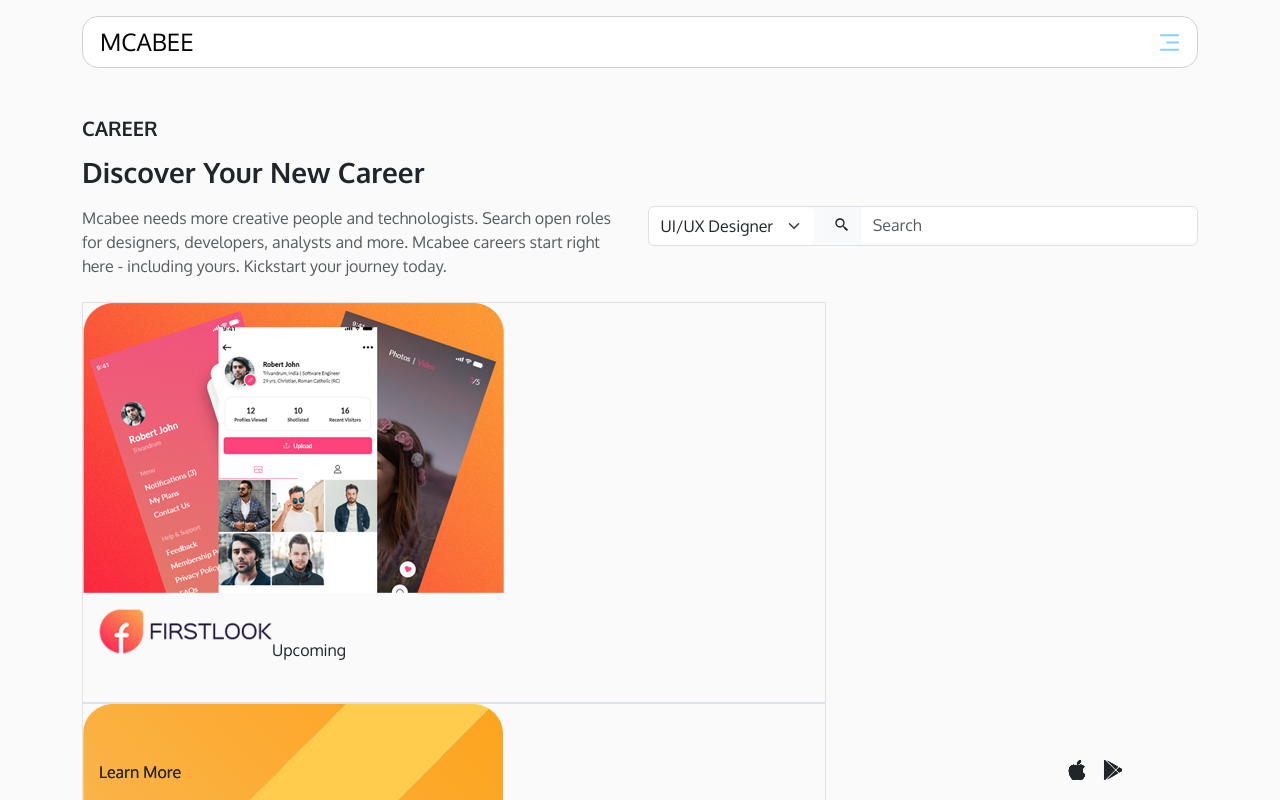
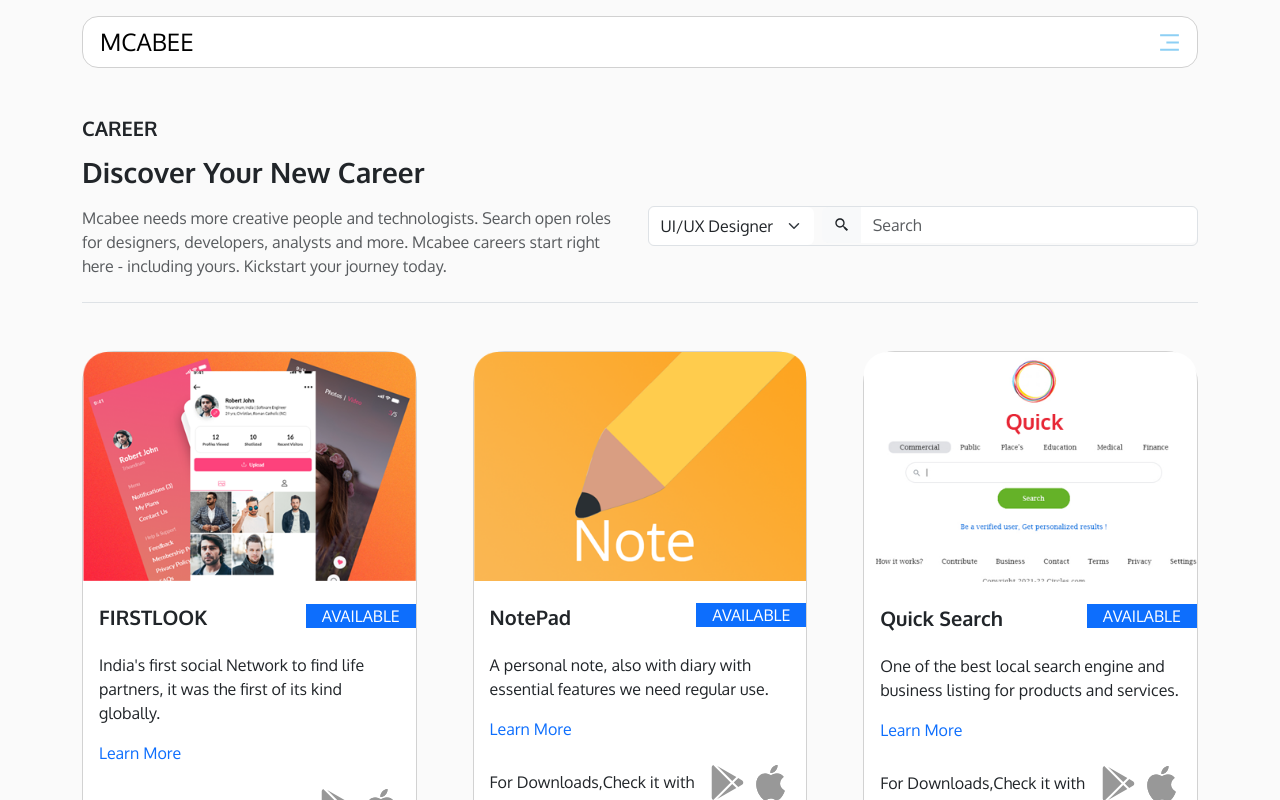
Before and after one commit to MCABEE/McAbee_Main, a React (Vite) app: page /products in a window 1280 px wide. Shown: the top 800 px of the page. Built offline with nearby package versions, Linux system fonts and the light colour scheme.

Commit message:
added dynamic rendering to the components

```diff
--- a/src/App.jsx
+++ b/src/App.jsx
@@ -20,7 +20,7 @@
         <Route path='/whoweare' element={<WhoWeAre />} />
         <Route path='/whatwedo' element={<WhatWeDo />} />
         <Route path='/products' element={<Products />} />
-        <Route path='/singleProduct' element={<SingleProduct />} />
+        <Route path='/products/:singleProduct' element={<SingleProduct />} />
         <Route path='/services' element={<Services />} />
         <Route path='/careers' element={<Careers />} />
         <Route path='/careerApply' element={<CareerApply />} />
--- a/src/data/products.js
+++ b/src/data/products.js
@@ -8,12 +8,13 @@
 
 
 
-const products = [
+const PRODUCTS = [
     {
         "image": firstlook,
         "logo": firstlooklogo,
         "availability":"AVAILABLE",
         "productName": "FIRSTLOOK",
+        "params":"Firstlook",
         "productTagline": "India's first social Network to find life partners, it was the first of its kind globally.",
         "productDesc":"Content is everywhere. It’s very often the first way your users will engage with your product. So it’s important that your content speaks to them. Content testing is how you make sure that your content is understood and well-perceived by your audience. In this article, we’ll cover what content testing is, the methods of testing content available to you, and a step-by-step guide on how to plan and conduct your research. For an expert take on content testing, we spoke to Vaida Pakulyte, UX Research & Design at Electrolux, Steve Howe, Content Designer at Shopify, and Nicole Michaelis, UX Writer at Spotify.",
         "playStoreDownloads":"100,000",
@@ -29,12 +30,13 @@
         "logo": notepadlogo,
         "availability":"BETA",
         "productName": "NotePad",
+        "params":"Notepad",
         "productTagline": "A personal note, also with diary with essential features we need regular use.",
         "productDesc":"Content is everywhere. It’s very often the first way your users will engage with your product. So it’s important that your content speaks to them. Content testing is how you make sure that your content is understood and well-perceived by your audience. In this article, we’ll cover what content testing is, the methods of testing content available to you, and a step-by-step guide on how to plan and conduct your research. For an expert take on content testing, we spoke to Vaida Pakulyte, UX Research & Design at Electrolux, Steve Howe, Content Designer at Shopify, and Nicole Michaelis, UX Writer at Spotify.",
-        "playStoreDownloads":"100,000",
-        "ratingonPlayStore":4.2,
-        "appStoreDownloads":"50,000",
-        "ratingonAppStore":4.3,
+        "playStoreDownloads":"500,000",
+        "ratingonPlayStore":4.5,
+        "appStoreDownloads":"80,000",
+        "ratingonAppStore":4.8,
         "link": "",
         "playStoreLink":"",
         "appStoreLink":""
@@ -44,12 +46,13 @@
         "logo": quicklogo,
         "availability":"UPCOMING",
         "productName": "Quick Search",
+        "params":"Quick_search",
         "productTagline": "One of the best local search engine and business listing for products and services.",
         "productDesc":"Content is everywhere. It’s very often the first way your users will engage with your product. So it’s important that your content speaks to them. Content testing is how you make sure that your content is understood and well-perceived by your audience. In this article, we’ll cover what content testing is, the methods of testing content available to you, and a step-by-step guide on how to plan and conduct your research. For an expert take on content testing, we spoke to Vaida Pakulyte, UX Research & Design at Electrolux, Steve Howe, Content Designer at Shopify, and Nicole Michaelis, UX Writer at Spotify.",
-        "playStoreDownloads":"100,000",
-        "ratingonPlayStore":4.2,
-        "appStoreDownloads":"50,000",
-        "ratingonAppStore":4.3,
+        "playStoreDownloads":"10,000",
+        "ratingonPlayStore":3.8,
+        "appStoreDownloads":"5,000",
+        "ratingonAppStore":3.3,
         "link": "",
         "playStoreLink":"",
         "appStoreLink":""
@@ -57,4 +60,4 @@
 ]
 
 
-export default products
+export default PRODUCTS
--- a/src/pages/products/productsContainer/ProductsConatiner.jsx
+++ b/src/pages/products/productsContainer/ProductsConatiner.jsx
@@ -1,64 +1,53 @@
 import React, { useRef, useState } from "react";
-// Import Swiper React components
-import { Swiper, SwiperSlide } from "swiper/react";
-// import Swiper core and required modules
-import SwiperCore, { Navigation, Pagination, Scrollbar, A11y, Autoplay } from 'swiper';
+
 
 import { FaGooglePlay } from "react-icons/fa"
 import { BsApple } from "react-icons/bs"
 
-
+import image from "../../../assets/homeassets/firstlookproductimg.png"
 
 import "./productcontainer.scss"
 
-import products from "../../../data/products"
+import PRODUCTS from "../../../data/products"
+import { Link } from "react-router-dom";
 
 
 export default function ProductsContainer() {
 
     return (
         <>
-            <div>
-                {
-                    products?.map((item) => {
-                        return (
-                            <div className="carouselcard col col-lg-8 border">
-                                {/* main image */}
-                                <div>
-                                    <img src={item.image} className="swiper-lazy" alt="" />
-                                </div>
-                                {/* details card */}
-                                <div className=" card-body p-3">
-                                    <div className="d-flex flex-column">
-                                        <div className="d-flex align-items-end ">
-                                            <div>
-                                                <div className="productLogo">
-                                                    <img src={item.logo} alt="" />
-                                                </div>
-                                                <h6 className="ps-2 fw-700 text-muted">{item.title}</h6>
-                                            </div>
-                                            <div>
-                                                Upcoming
+            <div className=' pt-5 pb-3 border-top'>
+                <div className="d-flex flex-column flex-lg-row gap-3 justify-content-between">
+                    {/*  */}
+                    {/* Product Card Start here */}
+                    {/* Product Card Start here */}
+                    {/* Product Card Start here */}
+                    {
+                        PRODUCTS.map((PRODUCT) => {
+                            return (
+                                <div key={PRODUCT.productName} className="card productContainerCard pb-3" >
+                                    <img src={PRODUCT.image} className="card-img-top" alt="..." />
+                                    <div className="card-body position-relative pt-4" >
+                                        <h5 className="card-title fs-5 fw-700">{PRODUCT.productName}</h5>
+                                        <p className="position-absolute bg-primary px-3 text-white" style={{ top: "1.4rem", right: "0" }}>AVAILABLE</p>
+                                        <p className="card-text pt-3">{PRODUCT.productTagline}</p>
+                                        <Link to={`/products/${PRODUCT.params}`}>Learn More</Link>
+                                        <div className="pt-4 d-flex align-items-center">
+                                            <p className="m-0">For Downloads,Check it with</p>
+                                            <div className="ps-3 d-flex gap-2 storeIcons">
+                                                <a href="#"><FaGooglePlay size={35} /></a>
+                                                <a href="#"><BsApple size={35} /></a>
                                             </div>
                                         </div>
                                     </div>
-                                    <p className="producttext text-secondary pt-2">{item.content}</p>
+                                </div>
+                            )
+                        })
+                    }
 
-                                    <div className=" position-absolute bottom-0 pb-3" style={{ width: "80%" }}>
-                                        <div className="d-flex justify-content-between">
-                                            <a className="text-muted pc-learnmore" style={{ fontSize: "1rem" }}>Learn More</a>
-                                            <div className="d-flex gap-3">
-                                                <BsApple className="pc-bs-apple" size={20} />
-                                                <FaGooglePlay className="pc-googleplay" size={20} />
-                                            </div>
-                                        </div>
-                                    </div>
-
-                                </div>
-                            </div>
-                        )
-                    })
-                }
+                    {/*  */}
+                    {/* Product cardv ends here */}
+                </div>
             </div>
 
         </>
--- a/src/pages/products/productsContainer/productcontainer.scss
+++ b/src/pages/products/productsContainer/productcontainer.scss
@@ -1,123 +1,25 @@
-.product-carousel-container {
-    .swiper {
-      width: 100%;
-      height: 100%;
+.productContainerCard{
+    border-radius: 2rem;
+    width: 30%;
+    .storeIcons a{
+        color: #989898;
+        &:hover{
+        color: #444444;
+        }
     }
+}
 
-    .swiper-slide {
-      text-align: center;
-      font-size: 18px;
-      background: #fff;
 
-      /* Center slide text vertically */
-      display: flex;
-      justify-content: center;
-      align-items: center;
-      height: 100%;
-      border-radius: 2rem 2rem 2rem 2rem;
-      .carouselcard {
-        display: flex;
-        flex-direction: column;
-        border-radius: 1.5rem;
-        card-body {
-          h6 {
-            font-size: 1.1rem;
-            font-weight: bolder;
-          }
+@media (max-width:768px){
+    .productContainerCard{
+        border-radius: 2rem;
+        width: 100%;
+        gap: 2rem;
+        FaGooglePlay{
+            &:hover{
+                color: azure;
+                cursor: pointer;
+            }
         }
-        .productLogo {
-          width: 2.5rem;
-          height: 2.5rem;
-          img {
-            width: 100%;
-            height: 100%;
-            object-fit: contain;
-          }
-        }
-        .producttext {
-          font-size: 1rem;
-          text-align: left;
-        }
-      }
     }
-    .swiper-slide .carouselcard {
-      width: 100%;
-    }
-
-    .swiper-slide img {
-      display: block;
-      width: 100%;
-      height: 100%;
-      object-fit: cover;
-    }
-    .pc-learnmore:hover {
-      color: #0a7bbf !important;
-      text-decoration: underline;
-      cursor: pointer;
-    }
-    .pc-bs-apple,
-    .pc-googleplay {
-      color: #b2b2b2;
-      cursor: pointer;
-    }
-    .pc-bs-apple:hover,
-    .pc-googleplay:hover {
-      color: rgb(33, 37, 41);
-    }
-  }
-
-  // code for buttons to dislayo outside the contaainer
-
-  // media screens
-
-  @media screen and (min-width: 1200px) {
-    /* CSS styles for screens with a maximum width of 1200px */
-    .product-carousel-container {
-      .swiper-slide {
-        .carouselcard {
-          height: 550px;
-        }
-      }
-    }
-  }
-  @media screen and (max-width: 1200px) {
-    /* CSS styles for screens with a maximum width of 1200px */
-    .product-carousel-container {
-      .swiper-slide {
-        .carouselcard {
-          height: 370px;
-        }
-      }
-    }
-  }
-
-  @media screen and (max-width: 992px) {
-    /* CSS styles for screens with a maximum width of 600px */
-    .product-carousel-container {
-      .swiper-slide {
-        .carouselcard {
-          height: 380px;
-        }
-      }
-    }
-  }
-  @media screen and (max-width: 768px) {
-    /* CSS styles for screens with a maximum width of 600px */
-    .product-carousel-container {
-      .swiper-slide {
-        .carouselcard {
-          height: 400px;
-        }
-      }
-    }
-  }
-  @media screen and (max-width: 576px) {
-    /* CSS styles for screens with a maximum width of 600px */
-    .product-carousel-container {
-      .swiper-slide {
-        .carouselcard {
-          height: 430px;
-        }
-      }
-    }
-  }
+}
--- a/src/pages/singleproduct/singleproductComponent/SingleProductComponent.jsx
+++ b/src/pages/singleproduct/singleproductComponent/SingleProductComponent.jsx
@@ -8,44 +8,45 @@
 //img import
 import productImg from "../../../assets/homeassets/firstlookproductimg.png"
 
-const SingleProductComponent = () => {
+const SingleProductComponent = ({data}) => {
+    const PRODUCT = data[0]
     return (
         <div className='SingleProductComponent d-flex pt-5  flex-column flex-md-row ' >
             <div className='SingleProductComponent-left border'>
                 <div >
-                    <img src={productImg} className='w-100 h-100' alt="" />
+                    <img src={PRODUCT?.image} className='w-100 h-100' alt="" />
                 </div>
                 <div className='p-4 pt-5 position-relative'>
-                    <h6 className='fw-700'>FIRSTLOOK</h6>
-                    <p className='pt-3' style={{ textAlign: "justify" }}>A social network for Indian’s to find life partner’s. It was the first of it’s kind globally.</p>
-                    <div className='position-absolute end-0 bg-primary px-2 text-white' style={{ top: "3rem", fontSize: "0.8rem" }}>UPCOMING</div>
+                    <h6 className='fw-700'>{PRODUCT?.productName}</h6>
+                    <p className='pt-3' style={{ textAlign: "justify" }}>{PRODUCT.productTagline}</p>
+                    <div className='position-absolute end-0 bg-primary px-2 text-white' style={{ top: "3rem", fontSize: "0.8rem" }}>{PRODUCT.availability}</div>
                 </div>
             </div>
             <div className='SingleProductComponent-right'>
-                <h4 className='fw-700'>FIRSTLOOK</h4>
-                <p className='pt-2 text-muted' style={{ textAlign: "justify" }}>Content is everywhere. It’s very often the first way your users will engage with your product. So it’s important that your content speaks to them. Content testing is how you make sure that your content is understood and well-perceived by your audience. In this article, we’ll cover what content testing is, the methods of testing content available to you, and a step-by-step guide on how to plan and conduct your research. For an expert take on content testing, we spoke to Vaida Pakulyte, UX Research & Design at Electrolux, Steve Howe, Content Designer at Shopify, and Nicole Michaelis, UX Writer at Spotify.</p>
+                <h4 className='fw-700'>{PRODUCT?.productName}</h4>
+                <p className='pt-2 text-muted' style={{ textAlign: "justify" }}>{PRODUCT.productDesc}</p>
                 <div className='d-flex flex-column flex-md-row justify-content-between gap-5'>
                     <div className='col col-lg-4'>
                         <div>
-                            <h5 className='fw-700 m-0'>100,000+</h5>
+                            <h5 className='fw-700 m-0'>{PRODUCT.playStoreDownloads}+</h5>
                             <p style={{ fontSize: "0.9m" }}>Downloads</p>
                         </div>
                         <div>
-                            <h5 className='fw-700 m-0'>4.2</h5>
+                            <h5 className='fw-700 m-0'>{PRODUCT.ratingonPlayStore}</h5>
                             <p style={{ fontSize: "0.9m" }}>Rating on Playstore</p>
                         </div>
                         <div>
                             <p style={{ fontSize: "0.9m" }}>For downloads, Check it with</p>
                         </div>
-                        <a className='btn btn-outline-secondary p-2' href="#" type='button'><FaGooglePlay size={32}/><span className='ps-2'>Google Playstore</span></a>
+                        <a className='btn btn-outline-secondary p-2' href="#"><FaGooglePlay size={32}/><span className='ps-2'>Google Playstore</span></a>
                     </div>
                     <div className='col col-lg-4'>
                         <div>
-                            <h5 className='fw-700 m-0'>100,000+</h5>
+                            <h5 className='fw-700 m-0'>{PRODUCT.appStoreDownloads}+</h5>
                             <p style={{ fontSize: "0.9m" }}>Downloads</p>
                         </div>
                         <div>
-                            <h5 className='fw-700 m-0'>4.2</h5>
+                            <h5 className='fw-700 m-0'>{PRODUCT.ratingonAppStore}</h5>
                             <p style={{ fontSize: "0.9m" }}>Rating on Playstore</p>
                         </div>
                         <div>
```
Also changed, not shown: src/pages/singleproduct/SingleProduct.jsx (+9 -2 lines).
